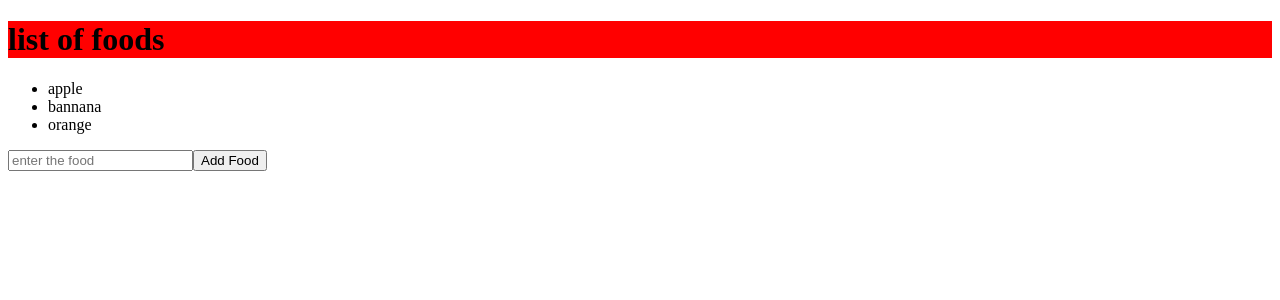
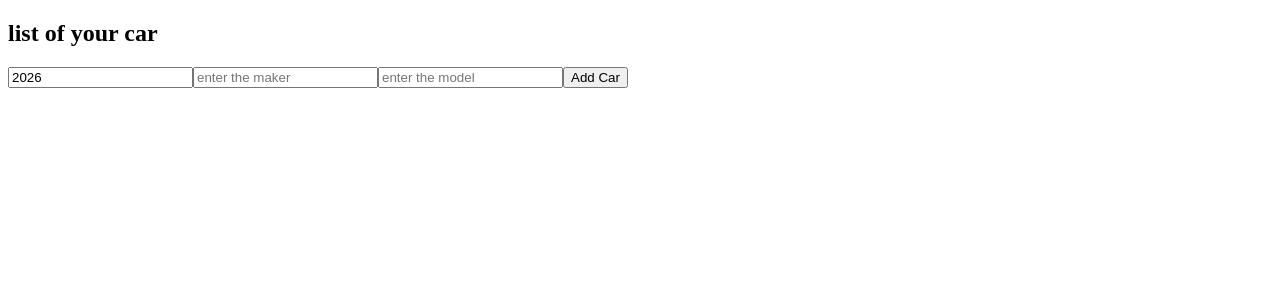
Before and after one commit to Vishwanath-B-M/react, a React (Vite) app: page / in a window 1280 px wide. Shown: the top 300 px of the page. Built offline with nearby package versions, Linux system fonts and the light colour scheme.

Commit message:
update my changes

```diff
--- a/src/App.jsx
+++ b/src/App.jsx
@@ -1,9 +1,9 @@
-import Food from './arrayuseState.jsx';
+import Car from './multiobjectuseState.jsx';
 
 function App(){
   return (
     <>
-   <Food/>
+   <Car/>
     </>
   );
 }
--- /dev/null
+++ b/src/multiobjectuseState.jsx
@@ -0,0 +1,43 @@
+import React,{useState} from 'react';
+function Car(){
+    const[cars,setcars]=useState([]);
+    const[caryear,setcaryear]=useState(new Date().getFullYear())
+    const[carmake,setcarmake]=useState("");
+    const[carmodel,setcarmodel]=useState("");
+function AddCarAarry(){
+    const newcar={year:caryear,make:carmake,model:carmodel}
+    setcars(cars=>[...cars,newcar])
+
+}
+function RemoveArray(index){
+    setcars(cars.filter((_,i)=>i!=index))
+
+}
+function HandleYear(event){
+    setcaryear(event.target.value)
+
+
+}
+function HandleMake(event){
+    setcarmake(event.target.value)
+
+}
+function HandleModel(event){
+    setcarmodel(event.target.value)
+
+}
+return(<>
+     <h2>list of your car</h2>
+     <ul>{cars.map((car,index)=><li key={index} onClick={()=>RemoveArray(index)}> {car.year} {car.make} {car.model}</li>)}</ul>
+     <input type='number' value={caryear} placeholder='enter the year'onChange={HandleYear}/>
+     <input type='text' value={carmake} placeholder='enter the maker' onChange={HandleMake}/>
+     <input type='text' value={carmodel} placeholder='enter the model' onChange={HandleModel}/>
+     <button onClick={AddCarAarry}>Add Car </button>
+   </>)
+
+
+
+
+
+}
+export default Car;
```
